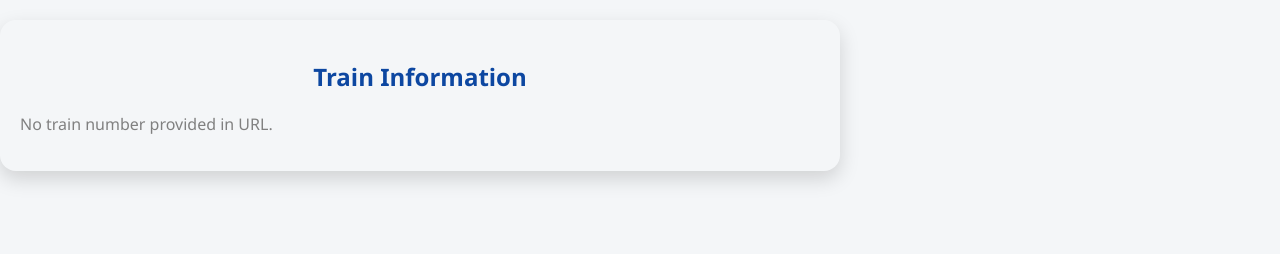
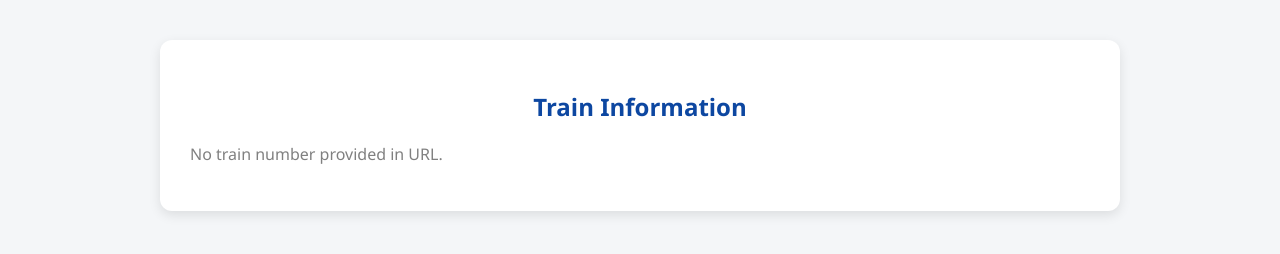
Before and after one commit to akash-na05/trains, a plain HTML site: page index2.html in a window 1280 px wide. Drawn offline with Linux system fonts and the light colour scheme.

Commit message:
Update index2.html

```diff
--- a/index2.html
+++ b/index2.html
@@ -12,19 +12,13 @@
       color: #333;
     }
     .container {
-      /*max-width: 900px;
+      max-width: 900px;
       margin: 40px auto;
       background: #fff;
       padding: 30px;
       border-radius: 12px;
       box-shadow: 0 4px 12px rgba(0,0,0,0.1);
-      background: #fff;*/
-    border-radius: 16px;
-    padding: 20px;
-    width: 90%;
-    max-width: 800px;
-    box-shadow: 0 8px 20px rgba(0, 0, 0, 0.15);
-    margin-top: 20px;
+      background: #fff;
     }
     h2 {
       text-align: center;
```
